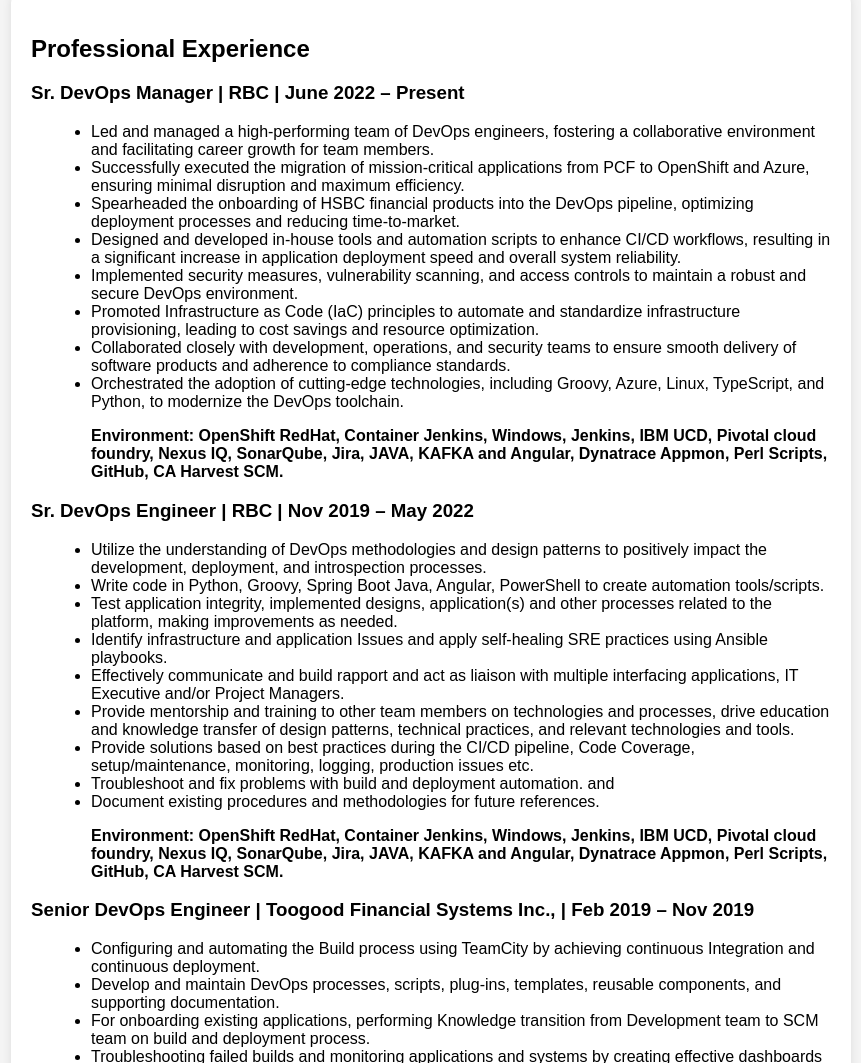
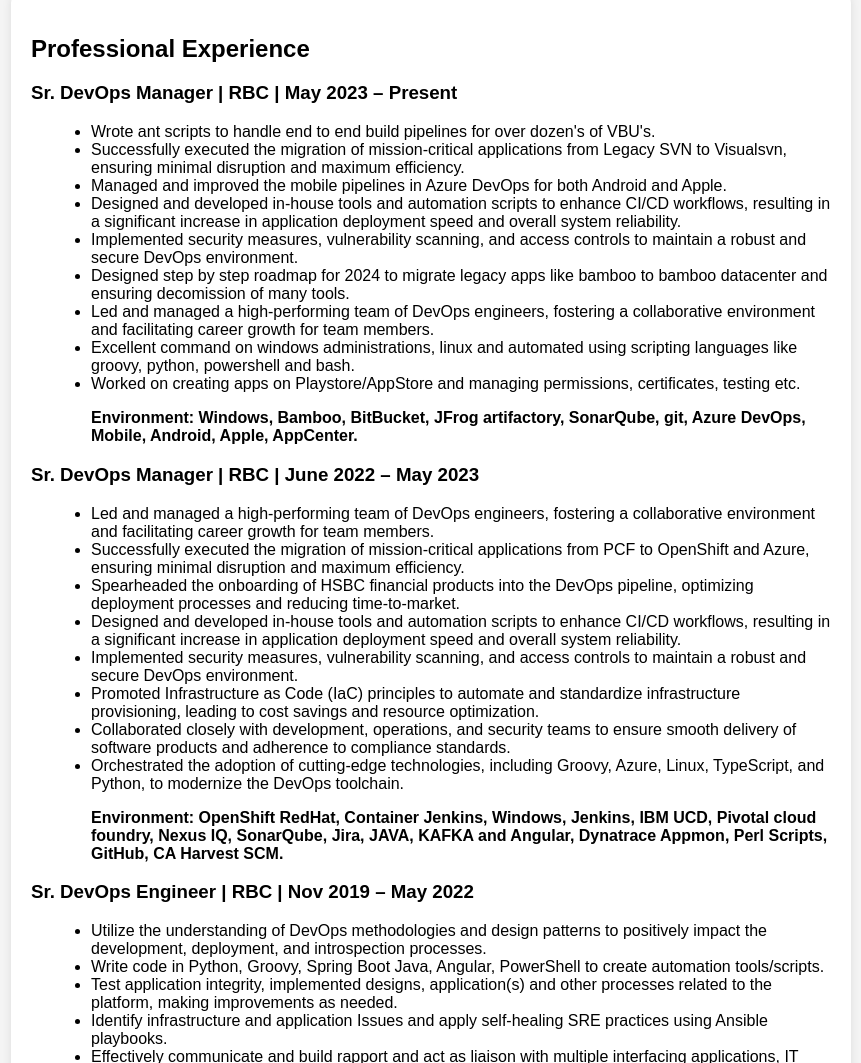
Before and after one commit to kishorevavilapalli/TechieTank, a plain HTML site: page index.html in a window 1280 px wide. Shown: the part 954-2017 px from the top of the page, without its empty margins (209-1070 px from the left). Drawn offline with Linux system fonts and the light colour scheme.

Commit message:
added experience

```diff
--- a/index.html
+++ b/index.html
@@ -41,7 +41,23 @@
         <h2>Professional Experience</h2>
 
         <article>
-            <h3>Sr. DevOps Manager | RBC | June 2022 – Present</h3>
+            <h3>Sr. DevOps Manager | RBC | May 2023 – Present</h3>
+            <ul>
+                <li>Wrote ant scripts to handle end to end build pipelines for over dozen's of VBU's.</li>
+                <li>Successfully executed the migration of mission-critical applications from Legacy SVN to Visualsvn, ensuring minimal disruption and maximum efficiency.</li>
+                <li>Managed and improved the mobile pipelines in Azure DevOps for both Android and Apple.</li>
+                <li>Designed and developed in-house tools and automation scripts to enhance CI/CD workflows, resulting in a significant increase in application deployment speed and overall system reliability.</li>
+                <li>Implemented security measures, vulnerability scanning, and access controls to maintain a robust and secure DevOps environment.</li>
+                <li>Designed step by step roadmap for 2024 to migrate legacy apps like bamboo to bamboo datacenter and ensuring decomission of many tools.</li>
+                <li>Led and managed a high-performing team of DevOps engineers, fostering a collaborative environment and facilitating career growth for team members.</li>
+                <li>Excellent command on windows administrations, linux and automated using scripting languages like groovy, python, powershell and bash.</li>
+                <li>Worked on creating apps on Playstore/AppStore and managing permissions, certificates, testing etc.</li>
+                <p><strong>Environment: Windows, Bamboo, BitBucket, JFrog artifactory, SonarQube, git, Azure DevOps, Mobile, Android, Apple, AppCenter.</strong></p>
+            </ul>
+        </article>
+
+        <article>
+            <h3>Sr. DevOps Manager | RBC | June 2022 – May 2023</h3>
             <ul>
                 <li>Led and managed a high-performing team of DevOps engineers, fostering a collaborative environment and facilitating career growth for team members.</li>
                 <li>Successfully executed the migration of mission-critical applications from PCF to OpenShift and Azure, ensuring minimal disruption and maximum efficiency.</li>
@@ -53,7 +69,6 @@
                 <li>Orchestrated the adoption of cutting-edge technologies, including Groovy, Azure, Linux, TypeScript, and Python, to modernize the DevOps toolchain.</li>
                 <p><strong>Environment: OpenShift RedHat, Container Jenkins, Windows, Jenkins, IBM UCD, Pivotal cloud foundry, Nexus IQ, SonarQube, Jira, JAVA, KAFKA and Angular, Dynatrace Appmon, Perl Scripts, GitHub, CA Harvest SCM.</strong></p>
             </ul>
-
         </article>
 
         <article>
```
